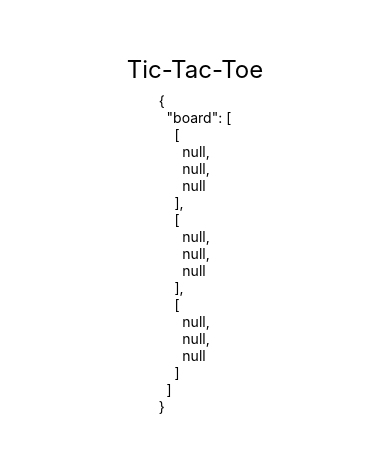
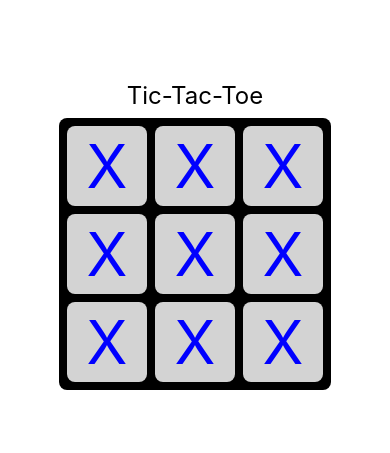
Before and after one commit to code-chronicles-code/rn-tic-tac-toe, a React Native app: screen / in a window 390 px wide. Shown: the part 187-640 px from the top of the page. Built offline with nearby package versions, Linux system fonts and the light colour scheme.

Commit message:
Add components for the board, rows, and cells

```diff
--- a/App.js
+++ b/App.js
@@ -3,6 +3,7 @@ import { StyleSheet, Text, View } from 'react-native';
 import { useReducer } from 'react';
 
 import make2dArray from './make2dArray';
+import Board from './Board';
 
 function reducer(state, action) {
   return state;
@@ -10,7 +11,7 @@ function reducer(state, action) {
 
 function makeInitialState() {
   return {
-    board: make2dArray(3, 3, null),
+    board: make2dArray(3, 3, 'X'),
   };
 }
 
@@ -20,7 +21,7 @@ export default function App() {
   return (
     <View style={styles.container}>
       <Text style={styles.title}>Tic-Tac-Toe</Text>
-      <Text>{JSON.stringify(state, null, 2)}</Text>
+      <Board board={state.board} />
       <StatusBar style="auto" />
     </View>
   );
--- /dev/null
+++ b/Board.js
@@ -0,0 +1,22 @@
+import { StyleSheet, View } from 'react-native';
+
+import Row from './Row';
+
+export default function Board({ board }) {
+  return (
+    <View style={styles.container}>
+      {board.map((row, rowIndex) => (
+        <Row key={rowIndex} cellValues={row} />
+      ))}
+    </View>
+  );
+}
+
+const styles = StyleSheet.create({
+  container: {
+    backgroundColor: 'black',
+    gap: 8,
+    padding: 8,
+    borderRadius: 8,
+  },
+});
--- /dev/null
+++ b/Cell.js
@@ -0,0 +1,24 @@
+import { StyleSheet, Text, View } from 'react-native';
+
+export default function Cell({ cellValue }) {
+  return (
+    <View style={styles.container}>
+      {cellValue != null && <Text style={styles.text}>{cellValue}</Text>}
+    </View>
+  );
+}
+
+const styles = StyleSheet.create({
+  container: {
+    width: 80,
+    aspectRatio: 1,
+    borderRadius: 8,
+    backgroundColor: 'lightgray',
+    alignItems: 'center',
+    justifyContent: 'center',
+  },
+  text: {
+    color: 'blue',
+    fontSize: 60,
+  },
+});
--- /dev/null
+++ b/Row.js
@@ -0,0 +1,20 @@
+import { StyleSheet, View } from 'react-native';
+
+import Cell from './Cell';
+
+export default function Row({ cellValues }) {
+  return (
+    <View style={styles.container}>
+      {cellValues.map((cellValue, columnIndex) => (
+        <Cell key={columnIndex} cellValue={cellValue} />
+      ))}
+    </View>
+  );
+}
+
+const styles = StyleSheet.create({
+  container: {
+    flexDirection: 'row',
+    gap: 8,
+  },
+});
```
